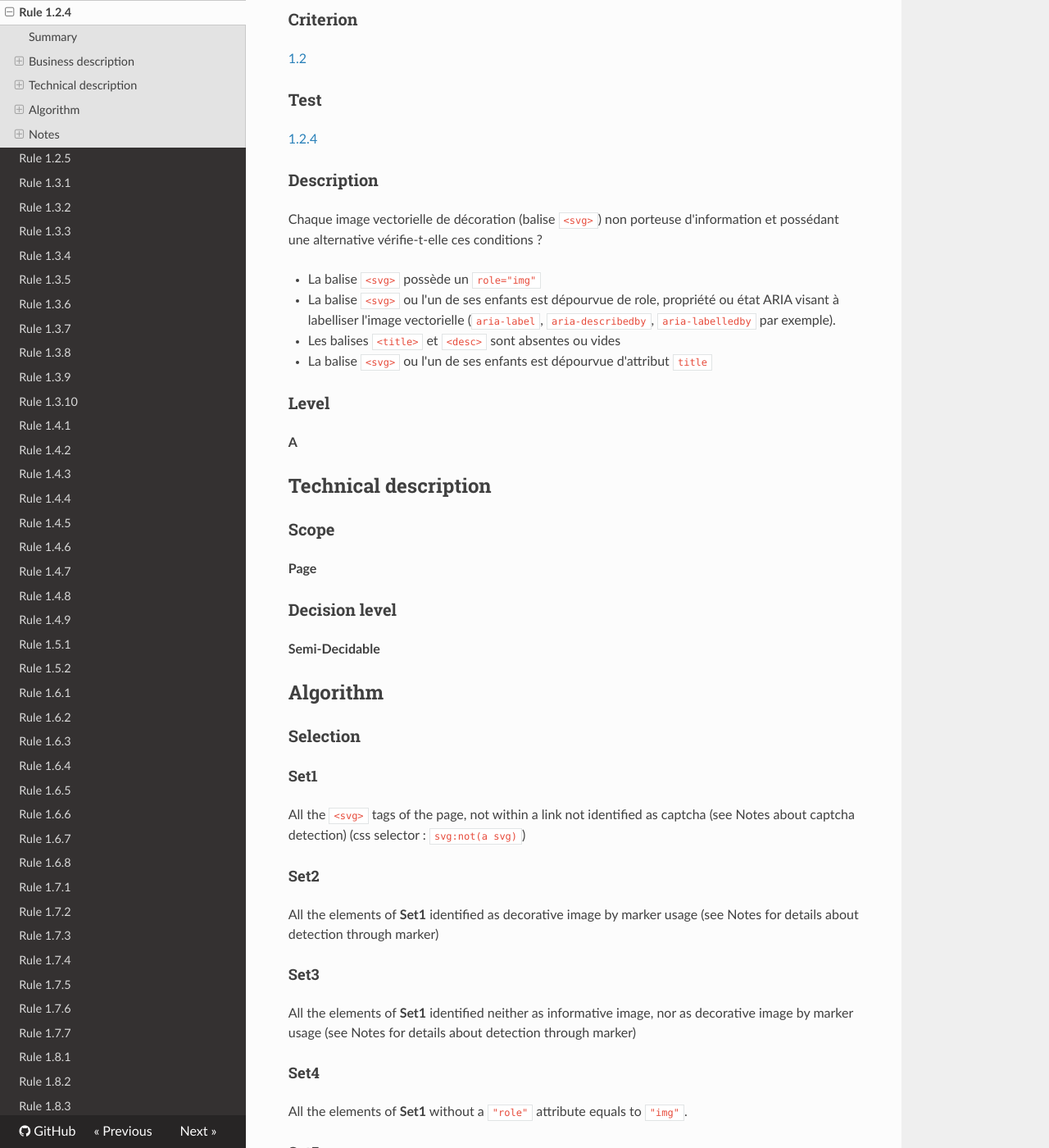
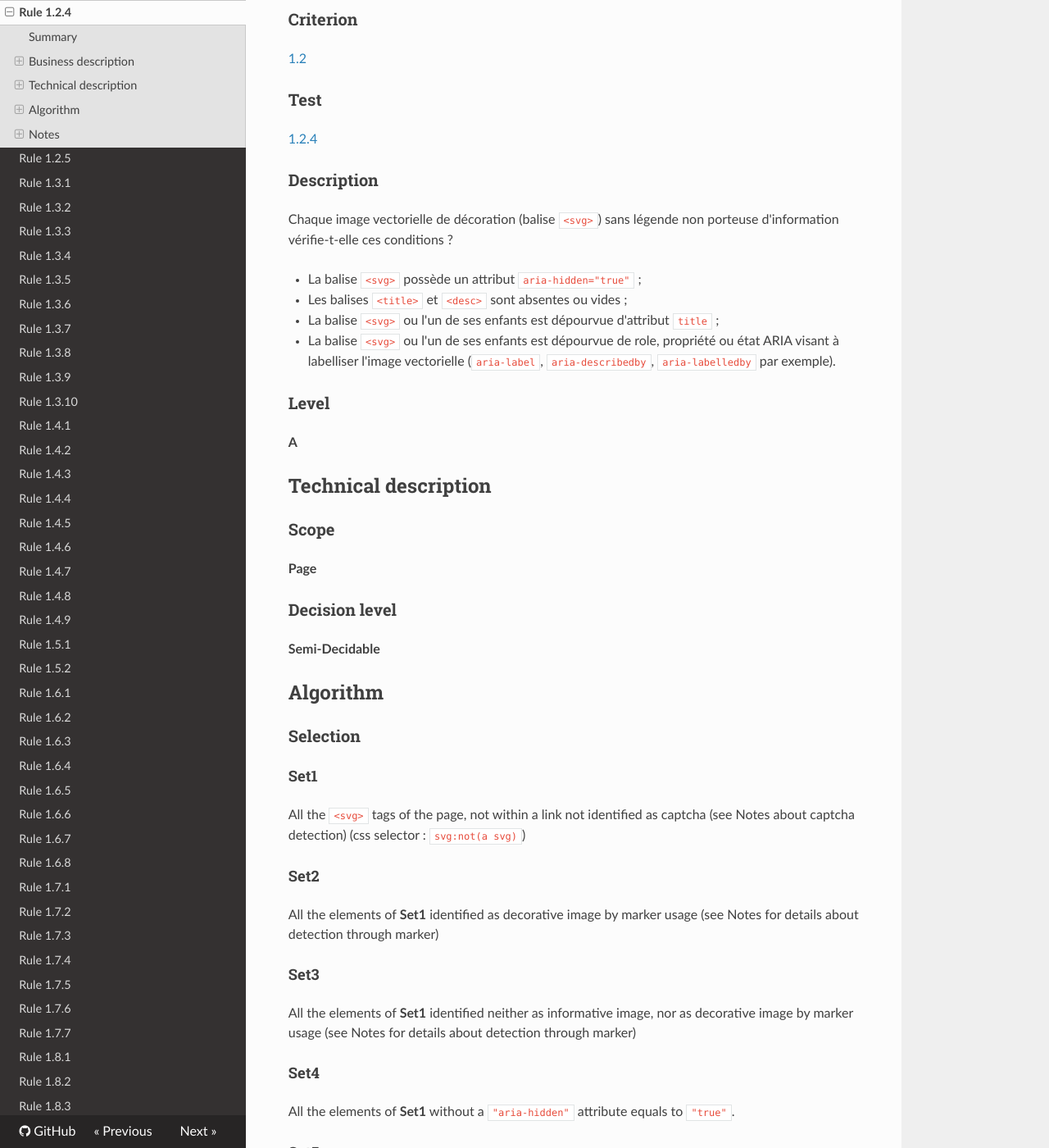
Before and after one commit to Tanaguru/RGAA3-2016, an MkDocs documentation site: the page built from docs/Rule-1-2-4.md, in a window 1280 px wide and 1400 px high, scrolled down 360 px. Shown: the whole window at 82% size. Built offline with MkDocs 1.6.1, drawn with Linux system fonts in a browser that asks for light colours; nearby versions of some CDN libraries; old or Windows-style settings are respelled for this version of MkDocs; some of the changed text lies outside the part shown.

Commit message:
Update rule 1.2.4

```diff
--- a/docs/Rule-1-2-4.md
+++ b/docs/Rule-1-2-4.md
@@ -8,20 +8,20 @@ This test consists in checking whether the ARIA attribute of each decorative vec
 
 ### Criterion
 
-[1.2](http://references.modernisation.gouv.fr/referentiel-technique-0#crit-1-2)
+[1.2](http://references.modernisation.gouv.fr/rgaa/criteres.html#crit-1-2)
 
 ###Test
 
-[1.2.4](http://references.modernisation.gouv.fr/referentiel-technique-0#test-1-2-4)
+[1.2.4](http://references.modernisation.gouv.fr/rgaa/criteres.html#test-1-2-4)
 
 ### Description
 
-Chaque image vectorielle de d&eacute;coration (balise `<svg>`) non porteuse d'information et poss&eacute;dant une alternative v&eacute;rifie-t-elle ces conditions ?
+Chaque image vectorielle de d&eacute;coration (balise `<svg>`) sans l&eacute;gende non porteuse d'information v&eacute;rifie-t-elle ces conditions ?
 
- * La balise `<svg>` poss&egrave;de un `role="img"`
+ * La balise `<svg>` poss&egrave;de un attribut `aria-hidden="true"` ;
+ * Les balises `<title>` et `<desc>` sont absentes ou vides ;
+ * La balise `<svg>` ou l'un de ses enfants est d&eacute;pourvue d'attribut `title` ;
  * La balise `<svg>` ou l'un de ses enfants est d&eacute;pourvue de role, propri&eacute;t&eacute; ou &eacute;tat ARIA visant &agrave; labelliser l'image vectorielle (`aria-label`, `aria-describedby`, `aria-labelledby` par exemple).
- * Les balises `<title>` et `<desc>` sont absentes ou vides
- * La balise `<svg>` ou l'un de ses enfants est d&eacute;pourvue d'attribut `title`
 
 ### Level
 
@@ -55,7 +55,7 @@ All the elements of **Set1** identified neither as informative image, nor as dec
 
 #### Set4
 
-All the elements of **Set1** without a `"role"` attribute equals to  `"img"`.
+All the elements of **Set1** without a `"aria-hidden"` attribute equals to  `"true"`.
 
 #### Set5
 
@@ -123,9 +123,9 @@ For each element of **Set11**, raise a MessageH.
 
 #### Messages
 
-##### MessageA : Decorative svg without role img attribute
+##### MessageA : Decorative svg without aria-hidden true attribute
 
--    code : DecorativeSvgWithoutRoleImgAttribute
+-    code : DecorativeSvgWithoutAriaHiddenTrueAttribute
 -    status: Failed
 -    parameter : tag name, Snippet
 -    present in source : yes
@@ -187,7 +187,7 @@ The page has no `<svg>` tag (**Set1** is are empty)
 
 #### Failed
 
-At least one `<svg>` identified as decorative don't have a role img or have a `aria-label`, `aria-describedby`, `aria-labelledby` or `title` attribute or have a not empty `<title>` or `<desc>` as child tag (**Set4** OR **Set5** OR **Set6** OR **Set7** is not empty)
+At least one `<svg>` identified as decorative don't have a `aria-hidden` attribut with `true` value or have a `aria-label`, `aria-describedby`, `aria-labelledby` or `title` attribute or have a not empty `<title>` or `<desc>` as child tag (**Set4** OR **Set5** OR **Set6** OR **Set7** is not empty)
 
 #### Passed
 
```
